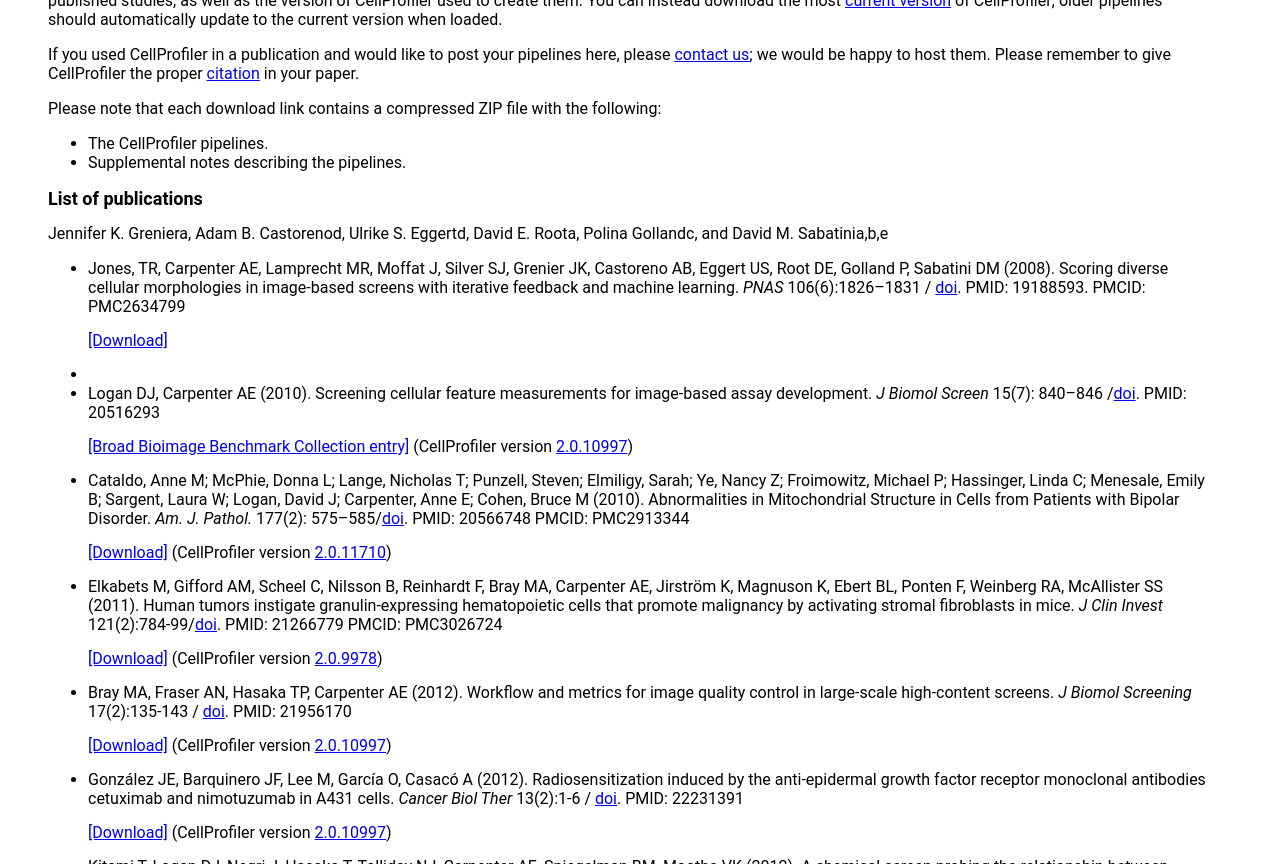
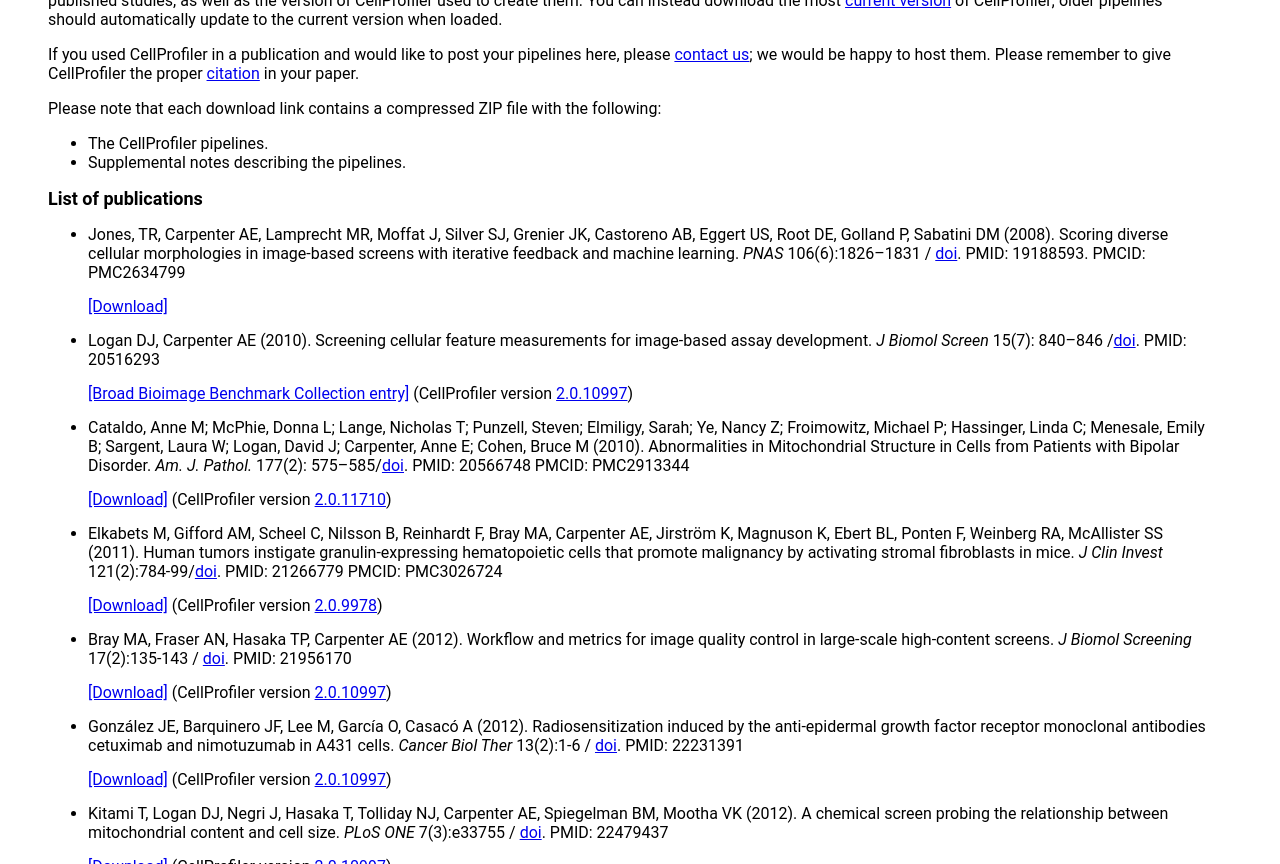
Before and after one commit to CellProfiler/cellprofiler.github.com-backup, a Jekyll site: the page built from published_pipelines.html, in a window 1280 px wide and 900 px high, scrolled down 303 px, cut to the strip 36-900 px from the top of the window. Built offline with Jekyll 4.4.1, drawn with Linux system fonts in a browser that asks for light colours.

Commit message:
Fix format problem

```diff
--- a/published_pipelines.html
+++ b/published_pipelines.html
@@ -45,8 +45,6 @@
         <h2>
           List of publications
         </h2>
-        Jennifer K. Greniera, Adam B. Castorenod, Ulrike S. Eggertd, David E. Roota, Polina Gollandc, and David M. Sabatinia,b,e
-
         <ul>
           <li class="li_ul">
             <a name="Jones_2008"></a>Jones, TR, Carpenter AE, Lamprecht MR, Moffat J, Silver SJ,
@@ -58,7 +56,7 @@
 
           <li class="li_ul" style="list-style:none">
             <a href="http://d1zymp9ayga15t.cloudfront.net/Jones_PNAS_2009_training_sets.zip">[Download]</a>
-          <li>
+          </li>
 
           <li class="li_ul">
             <a name="Logan_2010"></a>Logan DJ, Carpenter AE (2010). Screening
```
